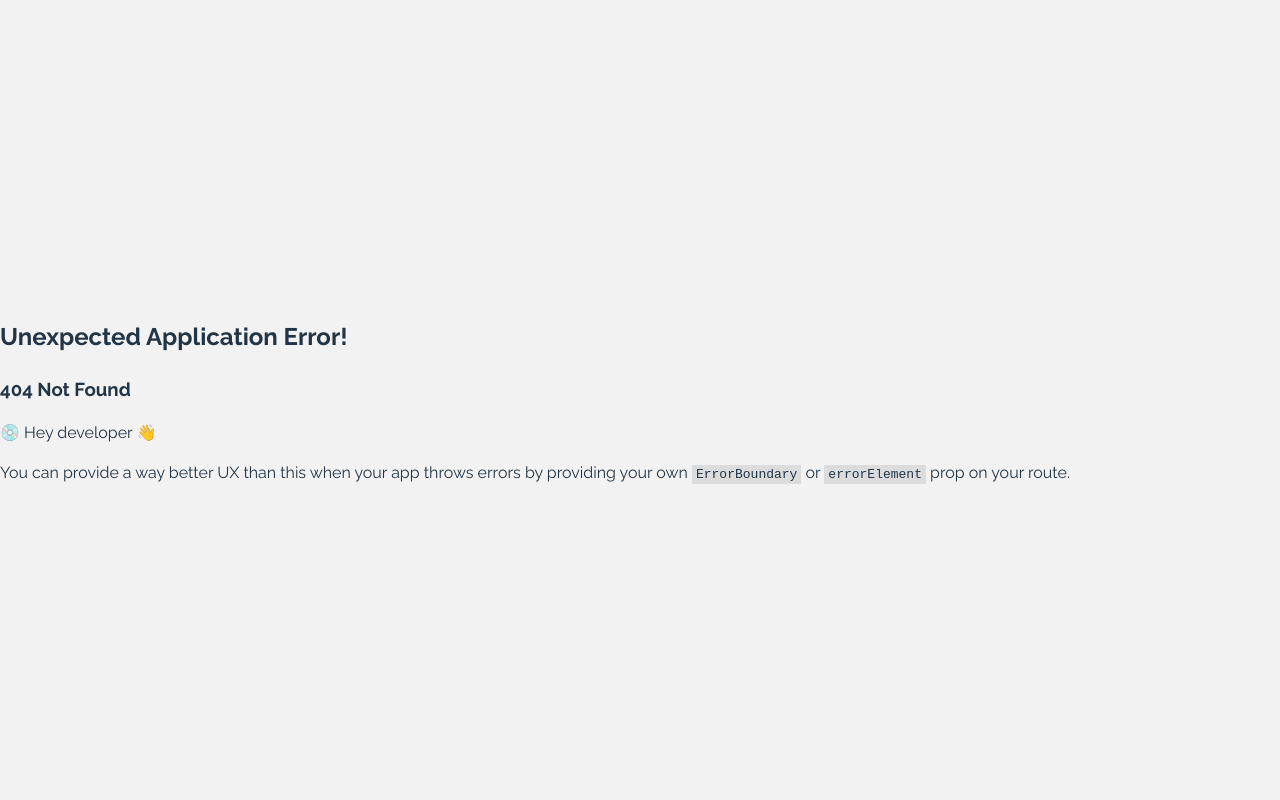
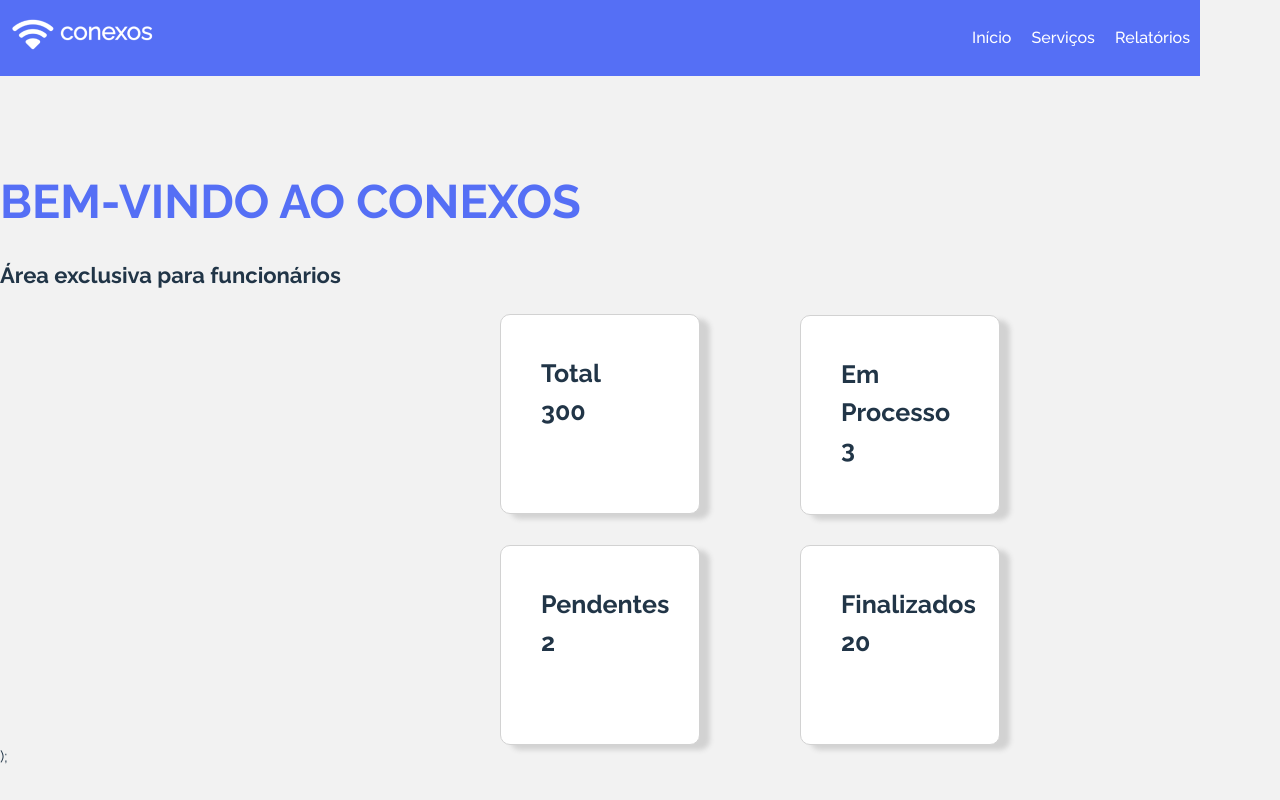
Before and after one commit to sm1-rise/projeto-integrador-conexoes-7, a React (Vite) app in the folder react-sprint2/: page /Inicio in a window 1280 px wide. Before the commit this address had no page. Shown: the top 800 px of the page. Built offline with nearby package versions, Linux system fonts and the light colour scheme; the HTML template or start-up script is replaced by a standard one.

Commit message:
pagina inicio

```diff
--- a/react-sprint2/src/Routes.tsx
+++ b/react-sprint2/src/Routes.tsx
@@ -4,6 +4,7 @@ import Services from "./pages/Services"
 import ServicoDetalhe from "./pages/ServicoDetalhe";
 import Relatorio from "./pages/Relatorio";
 import Teste from "./pages/Testes";
+import Inicio from "./pages/Inicio";
 
 export default function Routes() {
     const routes = createBrowserRouter([
@@ -31,6 +32,11 @@ export default function Routes() {
 
         },
 
+        {
+            path: "/Inicio",
+            element: <Inicio/>
+        }
+
     ]);
 
     return <RouterProvider router={routes} />;
--- a/react-sprint2/src/components/PopUp/index.tsx
+++ b/react-sprint2/src/components/PopUp/index.tsx
@@ -49,7 +49,8 @@ export default function AlertDialogSlide() {
         <Estilo><h1> Atualizar Status </h1>
           <SelectSmall />
         </Estilo>
-        <Button onClick={handleClose}>Sair</Button>
+        <Button onClick={handleClose}>Voltar</Button>
+        <Button onClick={handleClose}>Atualizar</Button>
 
       </Dialog>
 
--- a/react-sprint2/src/components/PopUp/style.ts
+++ b/react-sprint2/src/components/PopUp/style.ts
@@ -6,10 +6,17 @@ export const Estilo = styled.div`
 
     h1{
         margin-top:0px;
-        padding-left: 100px;
+        padding-left: 90px;
         padding-right: 100px;
         text-transform:uppercase;
         color: #556FF5;
         font-size:20px;
+
     }
+
+    button {
+        color: red;
+        font-size: 200px;
+    }
+
 `;
--- /dev/null
+++ b/react-sprint2/src/pages/Inicio/index.tsx
@@ -0,0 +1,54 @@
+import Header from "../../components/Header";
+import Footer from "../../components/Footer";
+import TextoPrincipal from "../../components/TextoPrincipal";
+import {Container, Form1, Form2, Form3, Form4} from "./style";
+import '../Inicio/style';
+
+export default function Inicio() {
+    return (
+        <>
+            <Header />
+            <TextoPrincipal
+                titulo="Bem-Vindo ao Conexos"
+                descricao="Área exclusiva para funcionários"
+            />
+
+<Container>
+    <Form1>
+    <div className="square2">
+        <div className="title">Total</div>
+        <div className="value">300</div>
+      </div>
+      </Form1>
+
+<Form2>
+      <div className="square2">
+        <div className="title">Em Processo</div>
+        <div className="value">3</div>
+      </div>
+        </Form2>
+
+<Form3>
+      <div className="square3">
+        <div className="title">Pendentes</div>
+        <div className="value">2</div>
+      </div>
+</Form3>
+
+<Form4>
+      <div className="square4">
+        <div className="title">Finalizados</div>
+        <div className="value">20</div>
+      </div>
+    </Form4>
+
+    </Container>
+
+  );
+
+
+
+            <Footer />
+        </>
+    );
+}
--- /dev/null
+++ b/react-sprint2/src/pages/Inicio/style.ts
@@ -0,0 +1,93 @@
+import styled from "styled-components";
+
+
+export const Container = styled.div`
+  width: 1200px;
+  max-width: 100%;
+  margin: 0 auto;
+
+
+
+
+`;
+
+export const ContainerBotao = styled.div`
+display: flex;
+justify-content: space-between;
+align-content: left;
+padding-right: 170px;
+
+
+
+`;
+
+export const Form1 = styled.div`
+  width: 200px;
+  height: 200px;
+  background-color: #fff;
+  padding: 30px 35px;
+  margin-left: 500px;
+  padding: 40px;
+  border-radius: 10px;
+  background-color: #fff;
+  border: 1px solid rgb(210, 210, 210);
+  box-shadow: 10px 5px 5px rgb(210, 210, 210);
+  font-size: 25px;
+  font-weight: 600;
+
+
+  `;
+
+export const Form2 = styled.div`
+width: 200px;
+height: 200px;
+background-color: #fff;
+padding: 30px 35px;
+margin-left: 800px;
+margin-top: -199px;
+padding: 40px;
+border-radius: 10px;
+background-color: #fff;
+border: 1px solid rgb(210, 210, 210);
+box-shadow: 10px 5px 5px rgb(210, 210, 210);
+font-size: 25px;
+font-weight: 600;
+
+
+`;
+
+export const Form3 = styled.div`
+  width: 200px;
+  height: 200px;
+  background-color: #fff;
+  padding: 30px 35px;
+  margin-left: 500px;
+  margin-top: 30px;
+  padding: 40px;
+  border-radius: 10px;
+  background-color: #fff;
+  border: 1px solid rgb(210, 210, 210);
+  box-shadow: 10px 5px 5px rgb(210, 210, 210);
+  font-size: 25px;
+  font-weight: 600;
+
+
+  `;
+
+export const Form4 = styled.div`
+width: 200px;
+height: 200px;
+background-color: #fff;
+padding: 30px 35px;
+margin-left: 800px;
+margin-top: -200px;
+padding: 40px;
+border-radius: 10px;
+background-color: #fff;
+border: 1px solid rgb(210, 210, 210);
+box-shadow: 10px 5px 5px rgb(210, 210, 210);
+font-size: 25px;
+font-weight: 600;
+
+
+`;
```
Also changed, not shown: react-sprint2/src/components/FormServices/style.ts (line endings or trailing spaces).
